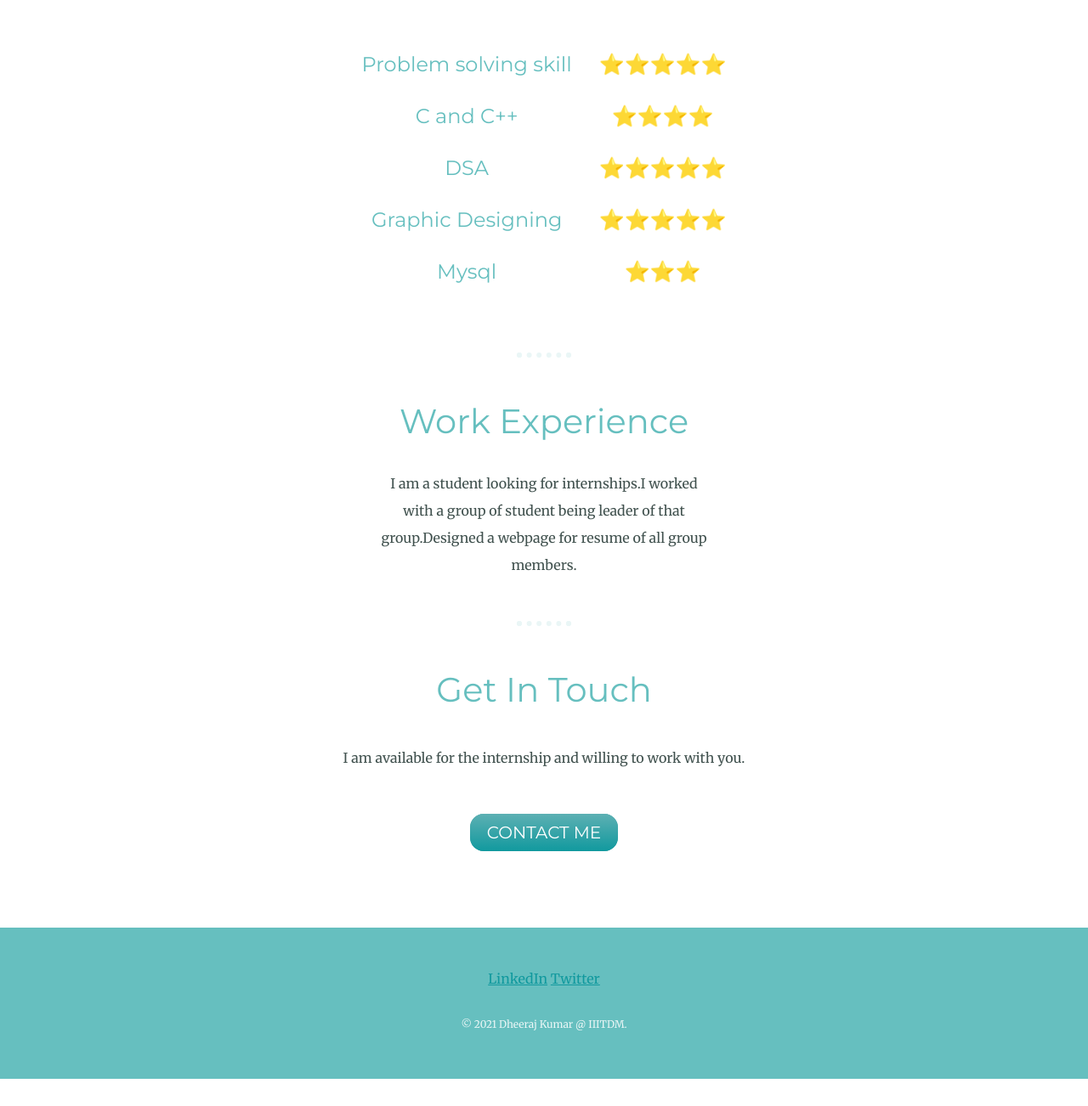
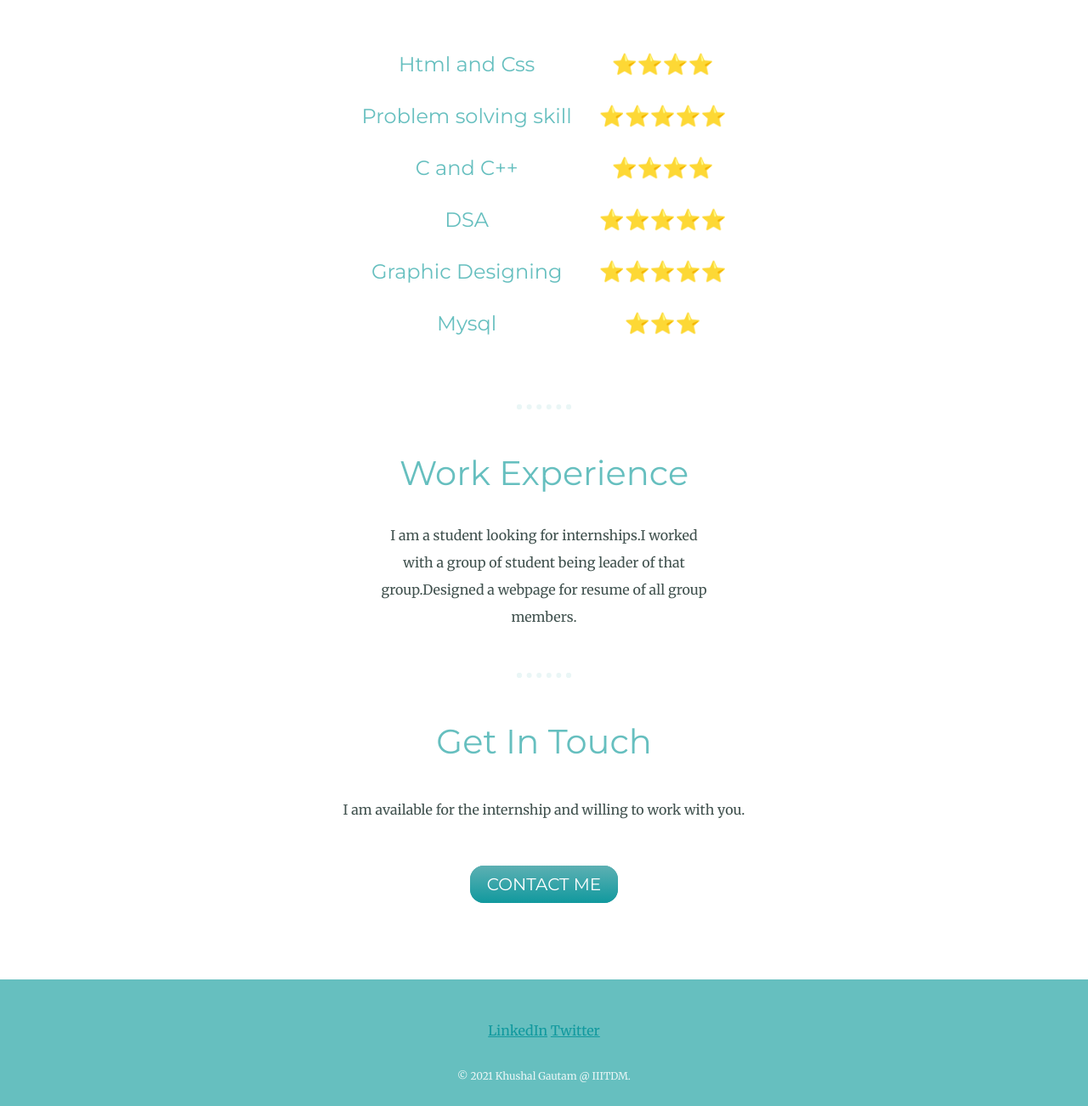
Before and after one commit to Dheeru-k/GResume, a plain HTML site: page Group_Members/cs20b1080.html in a window 1280 px wide. Shown: the part 1853-3155 px from the top of the page at 85% size. Before the commit the page ends 3123 px from the top, so only its background shows below. Drawn offline with Linux system fonts and the light colour scheme.

Commit message:
Update cs20b1080.html

```diff
--- a/Group_Members/cs20b1080.html
+++ b/Group_Members/cs20b1080.html
@@ -43,6 +43,10 @@
         <div class="skill-data">
           <table cellspacing="30">
             <tr>
+              <td>Html and Css</td>
+              <td>⭐⭐⭐⭐</td>
+            </tr>
+            <tr>
               <td>Problem solving skill</td>
               <td>⭐⭐⭐⭐⭐</td>
             </tr>
@@ -82,7 +86,7 @@
     <div class="bottom-container">
       <a class="footer-link" href="https://www.linkedin.com/in/khushal-gautam-20a274226">LinkedIn</a>
       <a class="footer-link" href="https://twitter.com/Khushal_Gautam1?t=WfmFpj6ngXAfTDA9C7ZwLg&s=08">Twitter</a>
-      <p class="bottom-most">© 2021 Dheeraj Kumar @ IIITDM.</p>
+      <p class="bottom-most">© 2021 Khushal Gautam @ IIITDM.</p>
     </div>
 
 
```
